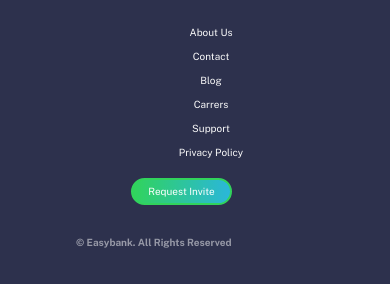
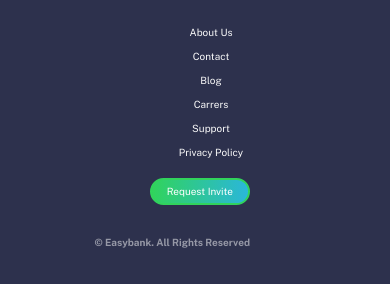
Before and after one commit to shakirabanuriaz/easybanklandingpage, a website: page index.html in a window 390 px wide. Shown: the part 4107-4391 px from the top of the page. Drawn offline with nearby package versions, Linux system fonts and the light colour scheme.

Commit message:
mobileviewupdated

```diff
--- a/sass/_responsive.scss
+++ b/sass/_responsive.scss
@@ -160,8 +160,9 @@
 
         .footer_box{
             .request_btn{
-               position: relative;
-               left: -40%;
+               position:relative ;
+                left: 55px;
+               transform: translate(-50%);
             }
         }
 
```
Also changed, not shown: css/style.css, 1 other file.
